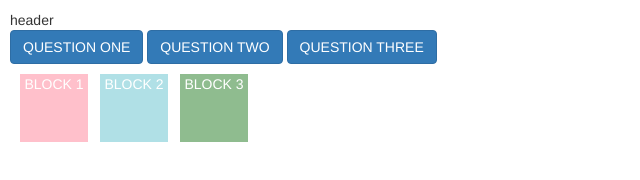
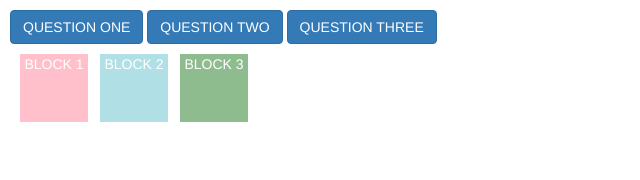
Before and after one commit to stephanieliao/connect, a website: page app/index.html in a window 1280 px wide. Shown: the whole page, without its empty margins (0-640 px from the left). Drawn offline with nearby package versions, Linux system fonts and the light colour scheme; some packages are replaced by stand-ins of ours; files that its build step writes are made by us from their sources.

Commit message:
M - Remove header wording

```diff
--- a/app/index.html
+++ b/app/index.html
@@ -20,7 +20,7 @@
       <p class="browsehappy">You are using an <strong>outdated</strong> browser. Please <a href="http://browsehappy.com/">upgrade your browser</a> to improve your experience.</p>
     <![endif]-->
     <header>
-      header
+
     </header>
     <nav>
       <a href="#/one" class="btn btn-primary">QUESTION ONE</a>
```
